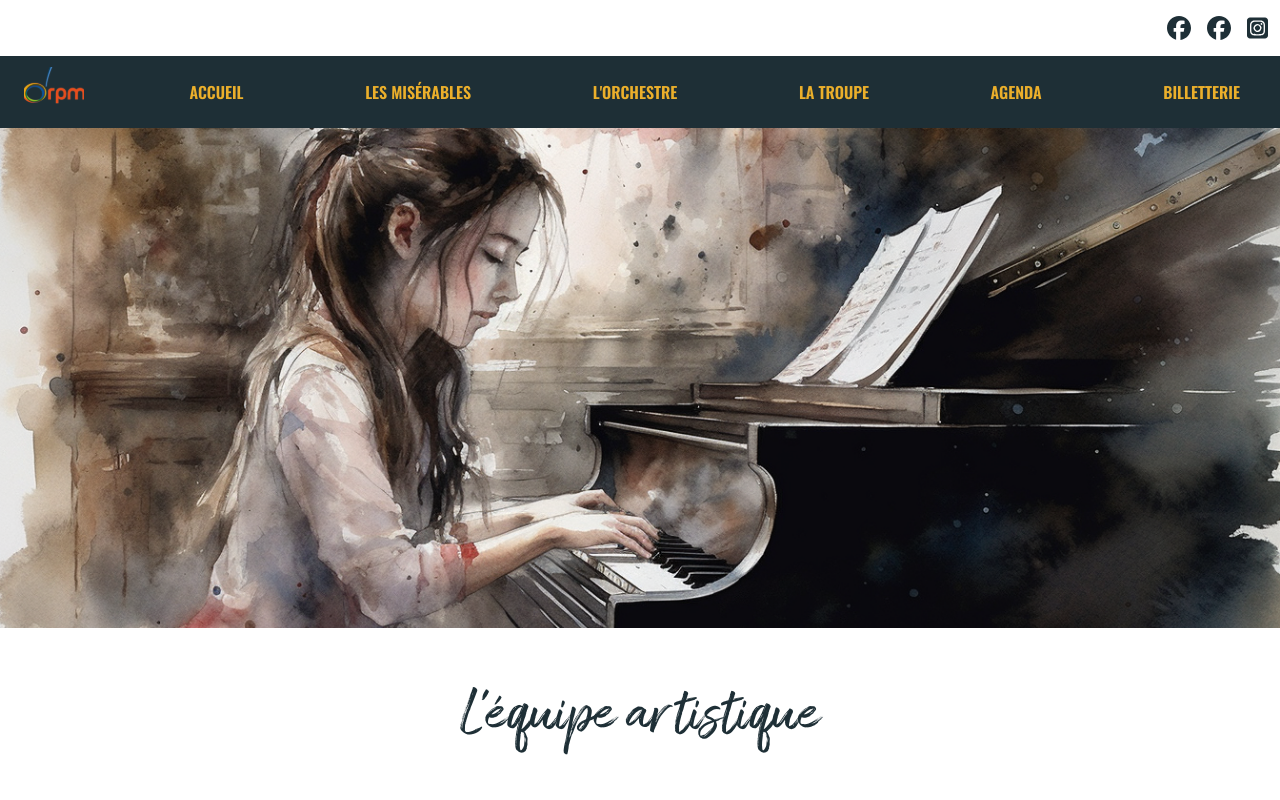
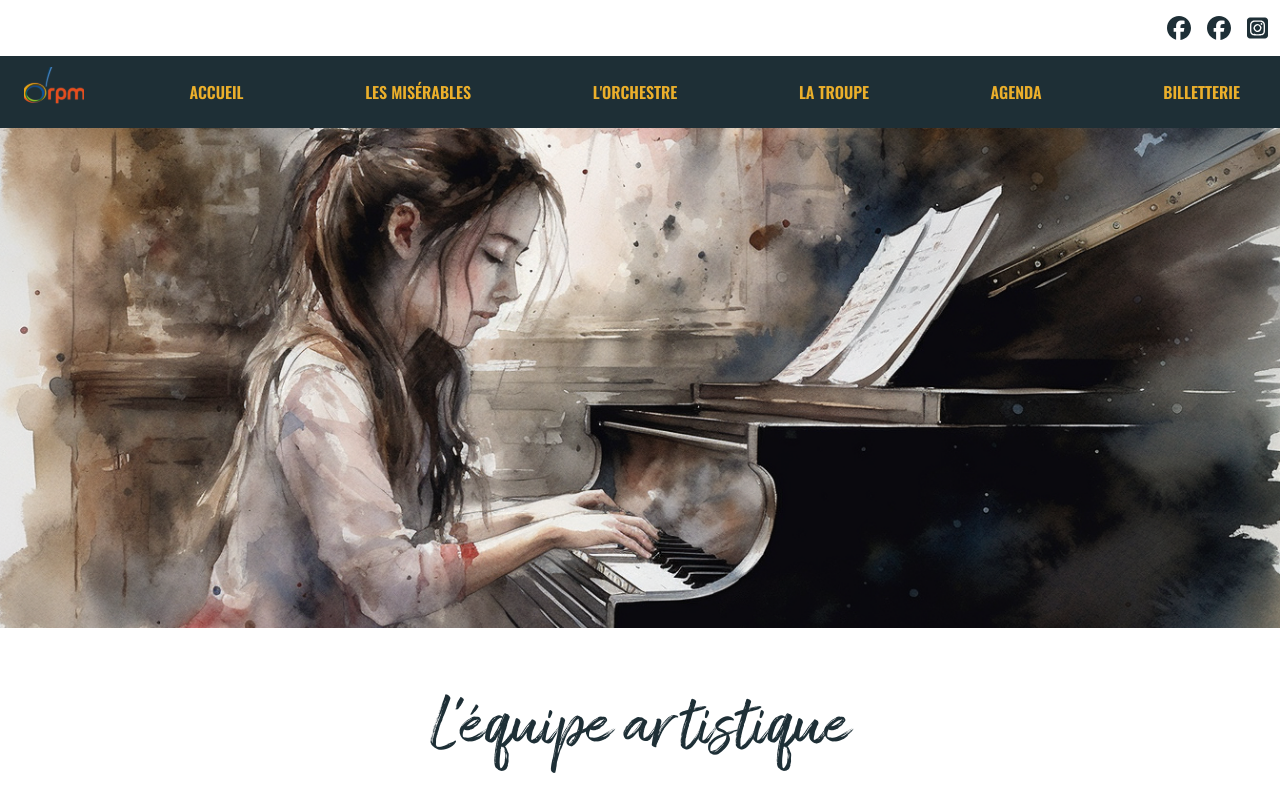
Before and after one commit to louisledoux/orpm-les-miserables, a Next.js app: page /equipe-artistique in a window 1280 px wide. Shown: the top 800 px of the page. Built offline with nearby package versions, Linux system fonts and the light colour scheme.

Commit message:
Update src/components/Typography/Typography.tsx

```diff
--- a/src/components/Typography/Typography.tsx
+++ b/src/components/Typography/Typography.tsx
@@ -52,7 +52,7 @@ function Title({ children, level, className = '' }: TitleProps) {
     case 1:
     default:
       return (
-        <h1 className={`${commonClassNames} ${amithenFont.className} font-medium text-secondary text-6xl m-pageTitle`}>
+        <h1 className={`${commonClassNames} ${amithenFont.className} font-medium text-secondary text-h1 m-pageTitle`}>
           {children}
         </h1>
       );
```
